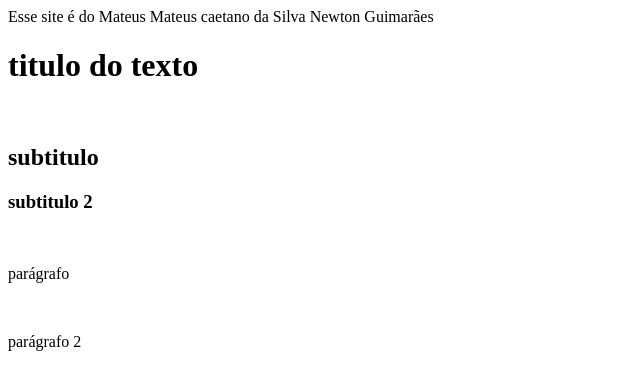
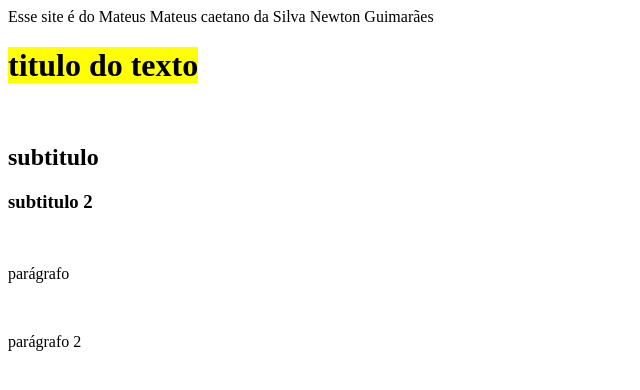
Before and after one commit to Mateuscj/1ma, a plain HTML site: page index.html in a window 1280 px wide. Shown: the whole page, without its empty margins (0-640 px from the left). Drawn offline with Linux system fonts and the light colour scheme.

Commit message:
Update index.html

```diff
--- a/index.html
+++ b/index.html
@@ -14,7 +14,7 @@ Newton Guimarães
 
 <body>
 
-<h1> titulo do texto </h1>
+<h1> <mark>titulo do texto </mark></h1>
 
 <br>
 
```
